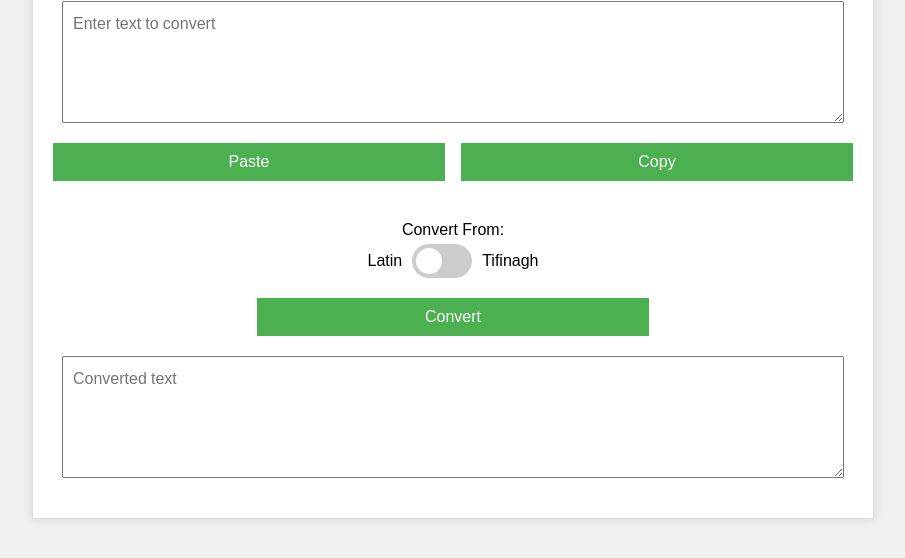
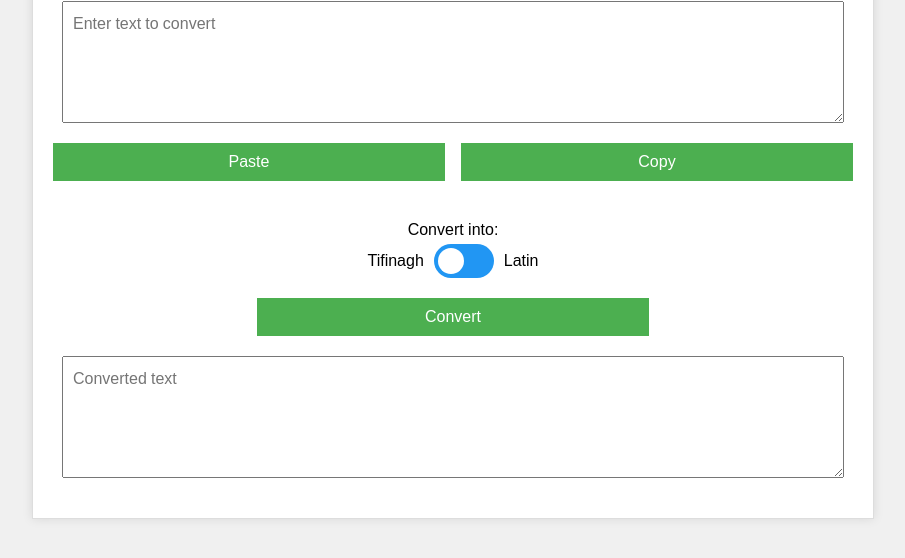
Before and after one commit to abdelhaqueidali/AmTools, a plain HTML site: page AmsnflSkkil.html in a window 1280 px wide. Shown: the part 140-698 px from the top of the page, without its empty margins (187-1092 px from the left). Drawn offline with Linux system fonts and the light colour scheme.

Commit message:
Update AmsnflSkkil.html

```diff
--- a/AmsnflSkkil.html
+++ b/AmsnflSkkil.html
@@ -86,7 +86,7 @@
             left: 0;
             right: 0;
             bottom: 0;
-            background-color: #ccc;
+            background-color: #2196F3;
             -webkit-transition: .4s;
             transition: .4s;
         }
@@ -148,14 +148,14 @@
                 <button id="paste-btn">Paste</button>
                 <button id="copy-btn">Copy</button>
             </div>
-            <div class="convert-from-label">Convert From:</div>
+            <div class="convert-from-label">Convert into:</div>
             <div class="toggle-container">
-                <span class="toggle-label">Latin</span>
+                <span class="toggle-label">Tifinagh</span>
                 <label class="switch">
                     <input type="checkbox" id="script-toggle">
                     <span class="slider round"></span>
                 </label>
-                <span class="toggle-label">Tifinagh</span>
+                <span class="toggle-label">Latin</span>
             </div>
 
             <button id="convert-btn">Convert</button>
@@ -184,7 +184,7 @@
         'c': 'ⵛ', 't': 'ⵜ', 'ṭ': 'ⵟ', 'w': 'ⵡ', 'y': 'ⵢ', 'z': 'ⵣ', 'ẓ': 'ⵥ', 'ʷ': 'ⵯ',
         // Custom Latin to Tifinagh mappings
         'ḇ': 'ⴲ', 'ḡ': 'ⴴ', 'ǧ': 'ⴵ', 'ḏ': 'ⴸ', 'ḏ̣': 'ⴺ',
-'p': 'ⵒ', 'ṯ': 'ⵝ', 'č': 'ⵞ', 'v': 'ⵠ', 'é': 'ⴻ', 'o': 'ⵓ', 'ř': 'ⵍ'
+'p': 'ⵒ', 'ṯ': 'ⵝ', 'č': 'ⵞ', 'v': 'ⵠ', 'é': 'ⴻ', 'o': 'ⵓ', 'ř': 'ⵍ', 'ε': 'ⵄ', 'γ': 'ⵖ', 'ᵒ': 'ⵯ'
     };
 
     let result = '';
```
